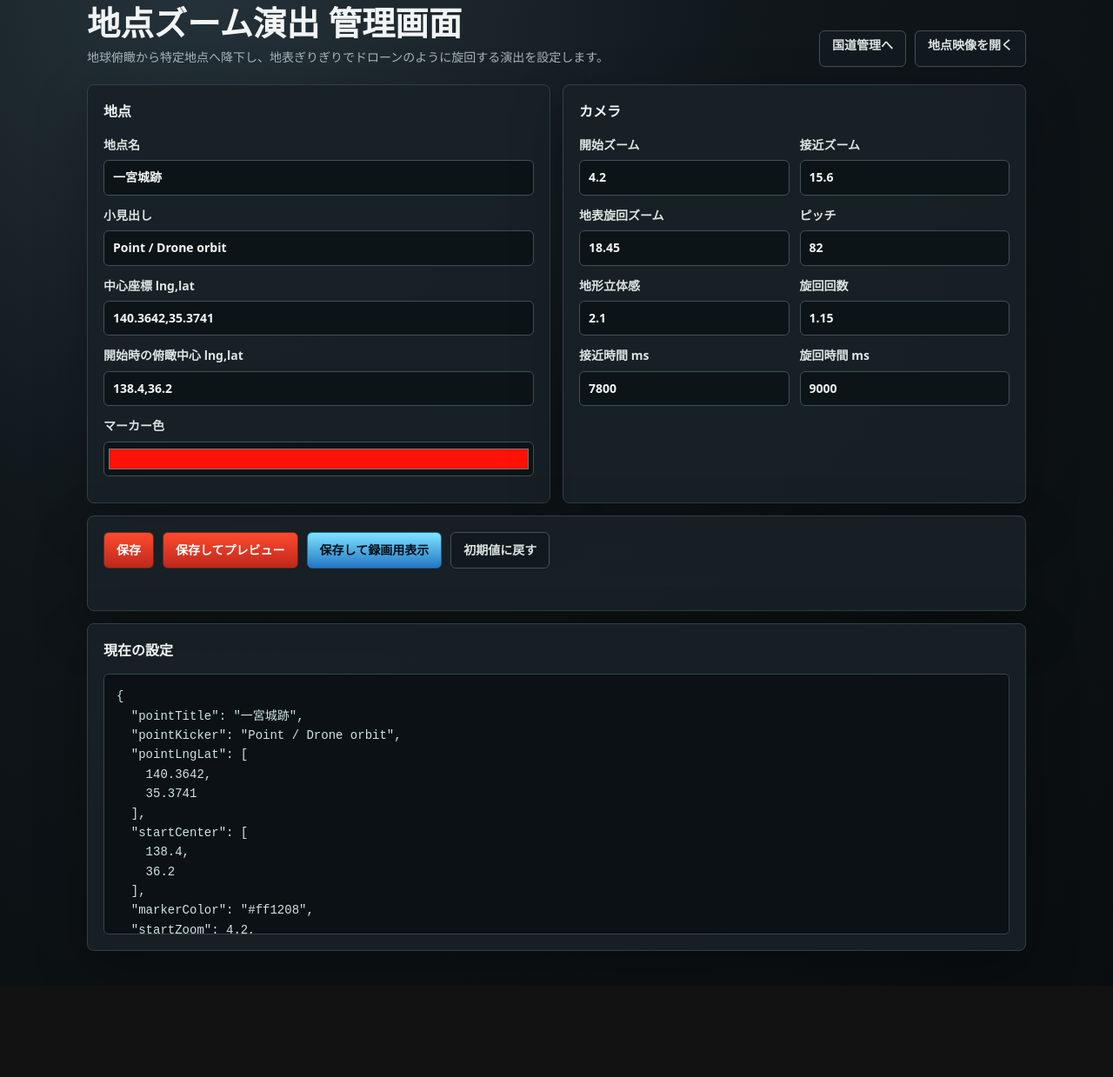
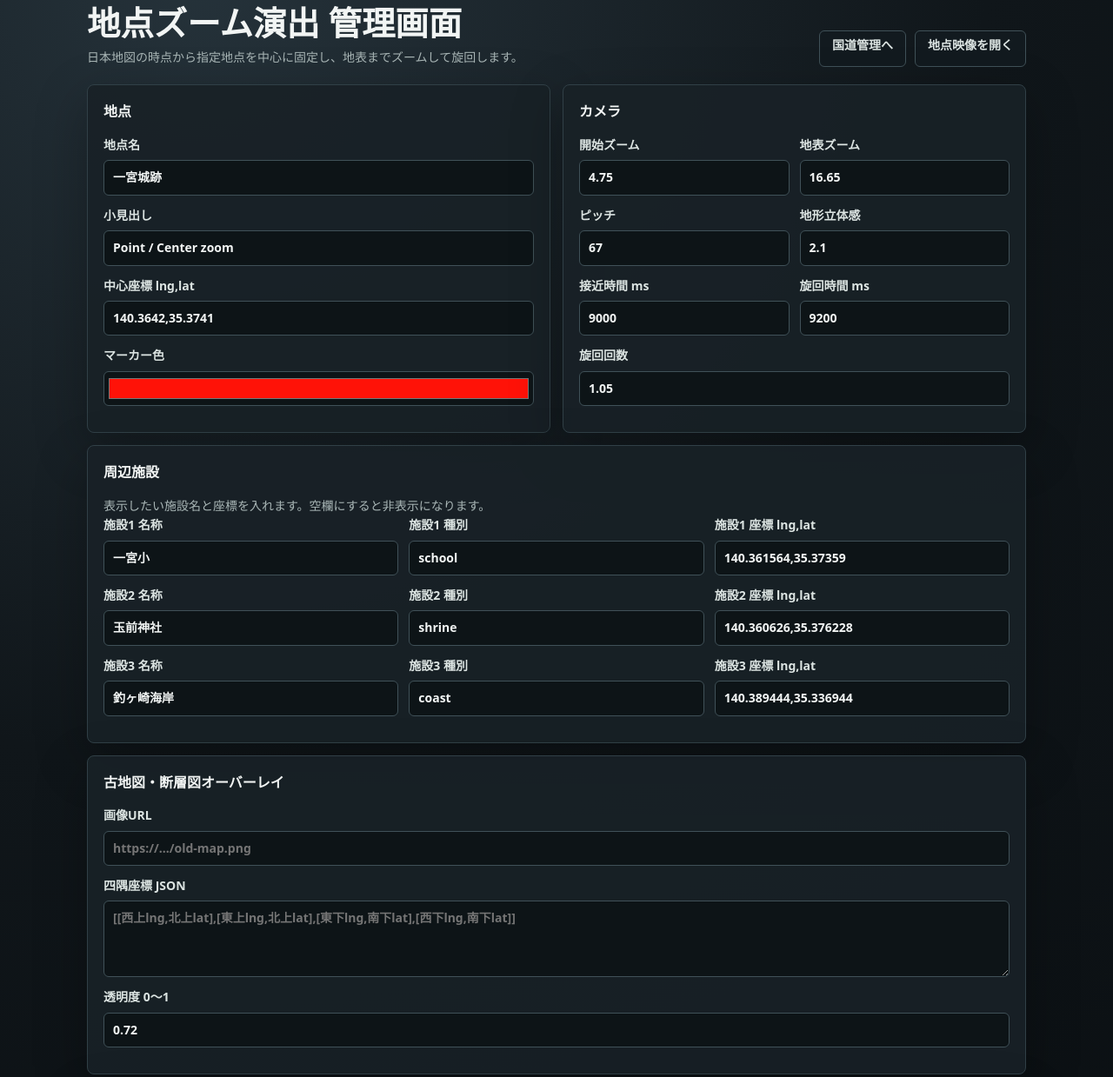
Before and after one commit to kuronyan-0705/mapbox07, a website: page point-admin.html in a window 1280 px wide. Shown: the part 25-1264 px from the top of the page at 87% size. Before the commit the page ends 1159 px from the top, so only its background shows below. Drawn offline with Linux system fonts and the light colour scheme.

Commit message:
Add facility and overlay fields to point admin

```diff
--- a/point-admin.html
+++ b/point-admin.html
@@ -17,16 +17,18 @@
       .wide { grid-column: 1 / -1; }
       h2 { margin: 0 0 14px; font-size: 16px; }
       label { display: grid; gap: 6px; margin: 0 0 12px; color: #dce4e2; font-weight: 700; }
-      input { width: 100%; min-height: 40px; border: 1px solid #405158; border-radius: 6px; background: #0d1417; color: var(--text); padding: 8px 10px; font: inherit; }
+      input, textarea { width: 100%; min-height: 40px; border: 1px solid #405158; border-radius: 6px; background: #0d1417; color: var(--text); padding: 8px 10px; font: inherit; }
+      textarea { min-height: 88px; resize: vertical; }
       input[type="color"] { padding: 3px; }
       .row { display: grid; grid-template-columns: 1fr 1fr; gap: 12px; }
+      .triple { display: grid; grid-template-columns: 1fr 1fr 1fr; gap: 12px; }
       .actions { display: flex; flex-wrap: wrap; gap: 10px; align-items: center; }
       button, a.button { appearance: none; border: 1px solid #5a2b25; border-radius: 6px; background: linear-gradient(180deg, #ff4a2e, #be281c); color: white; min-height: 42px; padding: 9px 14px; font: 800 14px/1 system-ui, sans-serif; text-decoration: none; cursor: pointer; }
       button.secondary, a.secondary { background: #121a1f; border-color: #405158; color: #dce4e2; }
       button.capture { background: linear-gradient(180deg, #7ee3ff, #2477c4); border-color: #23628f; color: #03111c; }
       #message { color: #ffd9cf; min-height: 24px; }
-      pre { margin: 0; padding: 14px; max-height: 300px; overflow: auto; border: 1px solid #34454c; border-radius: 6px; background: #0b1114; color: #cfe4e4; white-space: pre-wrap; }
-      @media (max-width: 760px) { section { grid-column: 1 / -1; } header { display: block; } .row { grid-template-columns: 1fr; } }
+      pre { margin: 0; padding: 14px; max-height: 360px; overflow: auto; border: 1px solid #34454c; border-radius: 6px; background: #0b1114; color: #cfe4e4; white-space: pre-wrap; }
+      @media (max-width: 760px) { section { grid-column: 1 / -1; } header { display: block; } .row, .triple { grid-template-columns: 1fr; } }
     </style>
   </head>
   <body>
@@ -34,7 +36,7 @@
       <header>
         <div>
           <h1>地点ズーム演出 管理画面</h1>
-          <p>地球俯瞰から特定地点へ降下し、地表ぎりぎりでドローンのように旋回する演出を設定します。</p>
+          <p>日本地図の時点から指定地点を中心に固定し、地表までズームして旋回します。</p>
         </div>
         <div class="actions">
           <a class="button secondary" href="./admin.html">国道管理へ</a>
@@ -46,18 +48,44 @@
         <section>
           <h2>地点</h2>
           <label>地点名<input name="pointTitle" value="一宮城跡"></label>
-          <label>小見出し<input name="pointKicker" value="Point / Drone orbit"></label>
+          <label>小見出し<input name="pointKicker" value="Point / Center zoom"></label>
           <label>中心座標 lng,lat<input name="pointLngLat" value="140.3642,35.3741"></label>
-          <label>開始時の俯瞰中心 lng,lat<input name="startCenter" value="138.4,36.2"></label>
           <label>マーカー色<input name="markerColor" type="color" value="#ff1208"></label>
         </section>
 
         <section>
           <h2>カメラ</h2>
-          <div class="row"><label>開始ズーム<input name="startZoom" type="number" step="0.05" value="4.2"></label><label>接近ズーム<input name="approachZoom" type="number" step="0.05" value="15.6"></label></div>
-          <div class="row"><label>地表旋回ズーム<input name="groundZoom" type="number" step="0.05" value="18.45"></label><label>ピッチ<input name="pitch" type="number" step="1" value="82"></label></div>
-          <div class="row"><label>地形立体感<input name="terrain" type="number" step="0.05" value="2.1"></label><label>旋回回数<input name="orbitTurns" type="number" step="0.05" value="1.15"></label></div>
-          <div class="row"><label>接近時間 ms<input name="approachDuration" type="number" step="100" value="7800"></label><label>旋回時間 ms<input name="orbitDuration" type="number" step="100" value="9000"></label></div>
+          <div class="row"><label>開始ズーム<input name="startZoom" type="number" step="0.05" value="4.75"></label><label>地表ズーム<input name="groundZoom" type="number" step="0.05" value="16.65"></label></div>
+          <div class="row"><label>ピッチ<input name="pitch" type="number" step="1" value="67"></label><label>地形立体感<input name="terrain" type="number" step="0.05" value="2.1"></label></div>
+          <div class="row"><label>接近時間 ms<input name="approachDuration" type="number" step="100" value="9000"></label><label>旋回時間 ms<input name="orbitDuration" type="number" step="100" value="9200"></label></div>
+          <label>旋回回数<input name="orbitTurns" type="number" step="0.05" value="1.05"></label>
+        </section>
+
+        <section class="wide">
+          <h2>周辺施設</h2>
+          <p>表示したい施設名と座標を入れます。空欄にすると非表示になります。</p>
+          <div class="triple">
+            <label>施設1 名称<input name="facility1Name" value="一宮小"></label>
+            <label>施設1 種別<input name="facility1Type" value="school"></label>
+            <label>施設1 座標 lng,lat<input name="facility1Coord" value="140.361564,35.37359"></label>
+          </div>
+          <div class="triple">
+            <label>施設2 名称<input name="facility2Name" value="玉前神社"></label>
+            <label>施設2 種別<input name="facility2Type" value="shrine"></label>
+            <label>施設2 座標 lng,lat<input name="facility2Coord" value="140.360626,35.376228"></label>
+          </div>
+          <div class="triple">
+            <label>施設3 名称<input name="facility3Name" value="釣ヶ崎海岸"></label>
+            <label>施設3 種別<input name="facility3Type" value="coast"></label>
+            <label>施設3 座標 lng,lat<input name="facility3Coord" value="140.389444,35.336944"></label>
+          </div>
+        </section>
+
+        <section class="wide">
+          <h2>古地図・断層図オーバーレイ</h2>
+          <label>画像URL<input name="overlayImage" placeholder="https://.../old-map.png"></label>
+          <label>四隅座標 JSON<textarea name="overlayCoords" placeholder='[[西上lng,北上lat],[東上lng,北上lat],[東下lng,南下lat],[西下lng,南下lat]]'></textarea></label>
+          <label>透明度 0〜1<input name="overlayOpacity" type="number" step="0.05" min="0" max="1" value="0.72"></label>
         </section>
 
         <section class="wide">
@@ -95,13 +123,35 @@
         const get = (name) => String(data.get(name) || '').trim();
         const num = (name) => Number(get(name));
         return {
-          pointTitle: get('pointTitle'), pointKicker: get('pointKicker'), pointLngLat: coord(get('pointLngLat')), startCenter: coord(get('startCenter')),
-          markerColor: get('markerColor'), startZoom: num('startZoom'), approachZoom: num('approachZoom'), groundZoom: num('groundZoom'),
-          pitch: num('pitch'), terrain: num('terrain'), orbitTurns: num('orbitTurns'), approachDuration: num('approachDuration'), orbitDuration: num('orbitDuration')
+          pointTitle: get('pointTitle'), pointKicker: get('pointKicker'), pointLngLat: coord(get('pointLngLat')),
+          markerColor: get('markerColor'), startZoom: num('startZoom'), groundZoom: num('groundZoom'), pitch: num('pitch'), terrain: num('terrain'),
+          orbitTurns: num('orbitTurns'), approachDuration: num('approachDuration'), orbitDuration: num('orbitDuration'),
+          facilities: readFacilities(get), overlayImage: get('overlayImage'), overlayCoords: parseJson(get('overlayCoords')), overlayOpacity: num('overlayOpacity')
         };
       }
-      function writeForm(values) { for (const [key, value] of Object.entries(values)) { const field = form.elements[key]; if (!field) continue; field.value = Array.isArray(value) ? value.join(',') : (value ?? ''); } render(); }
+      function readFacilities(get) {
+        return [1, 2, 3].map((index) => ({ name: get(`facility${index}Name`), type: get(`facility${index}Type`), coordinates: coord(get(`facility${index}Coord`)) })).filter((item) => item.name && item.coordinates);
+      }
+      function writeForm(values) {
+        for (const [key, value] of Object.entries(values)) {
+          if (key === 'facilities') { writeFacilities(value); continue; }
+          const field = form.elements[key];
+          if (!field) continue;
+          field.value = key === 'overlayCoords' && Array.isArray(value) ? JSON.stringify(value) : Array.isArray(value) ? value.join(',') : (value ?? '');
+        }
+        render();
+      }
+      function writeFacilities(items) {
+        const list = Array.isArray(items) ? items : [];
+        [1, 2, 3].forEach((index) => {
+          const item = list[index - 1] || {};
+          form.elements[`facility${index}Name`].value = item.name || '';
+          form.elements[`facility${index}Type`].value = item.type || '';
+          form.elements[`facility${index}Coord`].value = Array.isArray(item.coordinates) ? item.coordinates.join(',') : '';
+        });
+      }
       function coord(value) { const parts = String(value || '').split(',').map((item) => Number(item.trim())); return parts.length === 2 && parts.every(Number.isFinite) ? parts : null; }
+      function parseJson(value) { if (!value) return null; try { return JSON.parse(value); } catch (error) { return null; } }
     </script>
   </body>
 </html>
```
